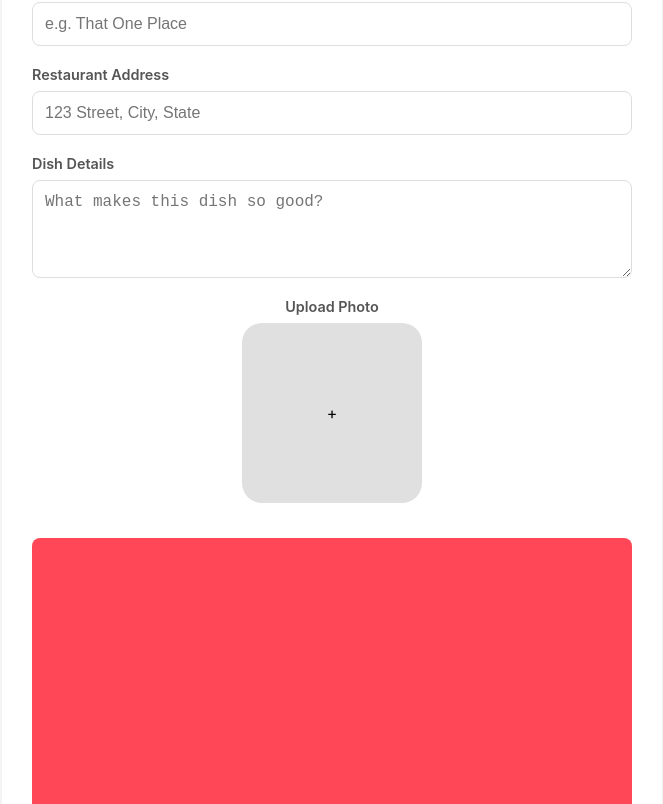
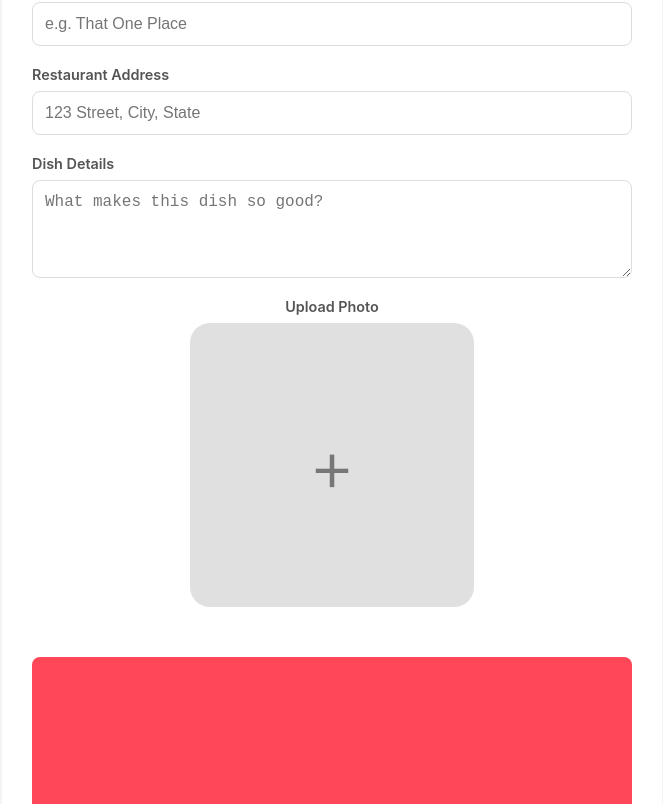
Before and after one commit to beza102/w26-sdev372-that-one-dish, a React (Vite) app in the folder frontend/: page /that_one_dish/add-dish in a window 1280 px wide. Shown: the part 526-1330 px from the top of the page, without its empty margins (308-971 px from the left). Built offline with nearby package versions, Linux system fonts and the light colour scheme.

Commit message:
Edited the style of the "Upload Photo" box

```diff
--- a/frontend/src/components/AddDish.jsx
+++ b/frontend/src/components/AddDish.jsx
@@ -11,6 +11,7 @@ function AddDish() {
     restaurant_address: "",
     image: null
   });
+  const [imagePreview, setImagePreview] = useState(null);
   const [origin, setOrigin] = useState("restaurant");
   const fileInputRef = useRef(null);
 
@@ -28,10 +29,15 @@ function AddDish() {
 
   const handleChange = (e) => {
     if (e.target.name === "image") {
+      const file = e.target.files[0];
       setFormData({
         ...formData,
-        image: e.target.files[0]
+        image: file
       });
+      if (file) {
+        const previewUrl = URL.createObjectURL(file);
+        setImagePreview(previewUrl);
+      }
     } else {
       setFormData({
         ...formData,
@@ -162,7 +168,11 @@ function AddDish() {
             className="image-box"
             onClick={() => fileInputRef.current?.click()}
           >
-            <span className="placeholder">+</span>
+            {imagePreview ? (
+              <img src={imagePreview} alt="Preview" />
+            ) : (
+              <span className="placeholder">+</span>
+            )}
           </div>
           <input
             ref={fileInputRef}
--- a/frontend/src/css/dish-detail.css
+++ b/frontend/src/css/dish-detail.css
@@ -41,25 +41,6 @@
   border-radius: 15px;
   margin: 20px 0;
   box-shadow: 0 4px 15px rgba(0, 0, 0, 0.1);
-}
-
-/* Placeholder / upload preview box used in edit mode */
-.image-box {
-  width: 180px;
-  height: 180px;
-  background: #e0e0e0;
-  border-radius: 20px;
-  margin: 0 auto 15px;
-  display: flex;
-  align-items: center;
-  justify-content: center;
-  cursor: pointer;
-  overflow: hidden;
-}
-
-.image-box.placeholder {
-  font-size: 48px;
-  color: #777;
 }
 
 /* Dish Actions (View Mode) */
--- a/frontend/src/css/forms.css
+++ b/frontend/src/css/forms.css
@@ -62,3 +62,41 @@
   background-color: #B95235;
   transform: translateY(-2px);
 }
+
+/* Image Upload Box Styling */
+.image-box {
+  width: 280px;
+  height: 280px;
+  background: #e0e0e0;
+  border-radius: 20px;
+  margin: 0 auto 30px;
+  display: flex;
+  align-items: center;
+  justify-content: center;
+  cursor: pointer;
+  overflow: hidden;
+  transition: background 0.3s ease, border-color 0.3s ease;
+  border: 2px solid transparent;
+}
+
+.image-box:hover {
+  background: #e0e0e0a6;
+  border-color: #ff5e6b;
+}
+
+.image-box img {
+  width: 100%;
+  height: 100%;
+  object-fit: cover;
+}
+
+.placeholder {
+  font-size: 72px;
+  color: #777;
+  font-weight: 300;
+  transition: color 0.3s ease;
+}
+
+.image-box:hover .placeholder {
+  color: #ff5e6b;
+}
```
